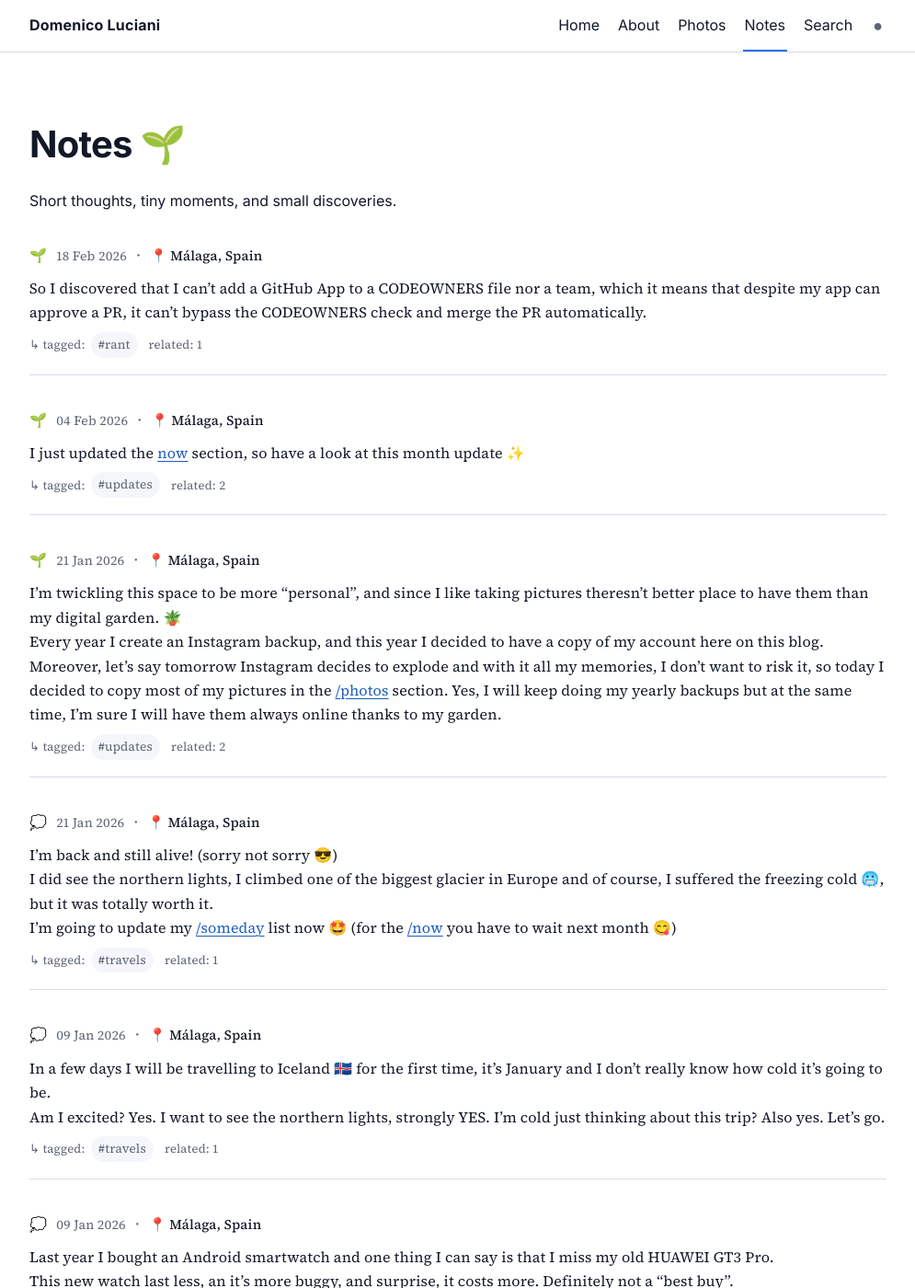
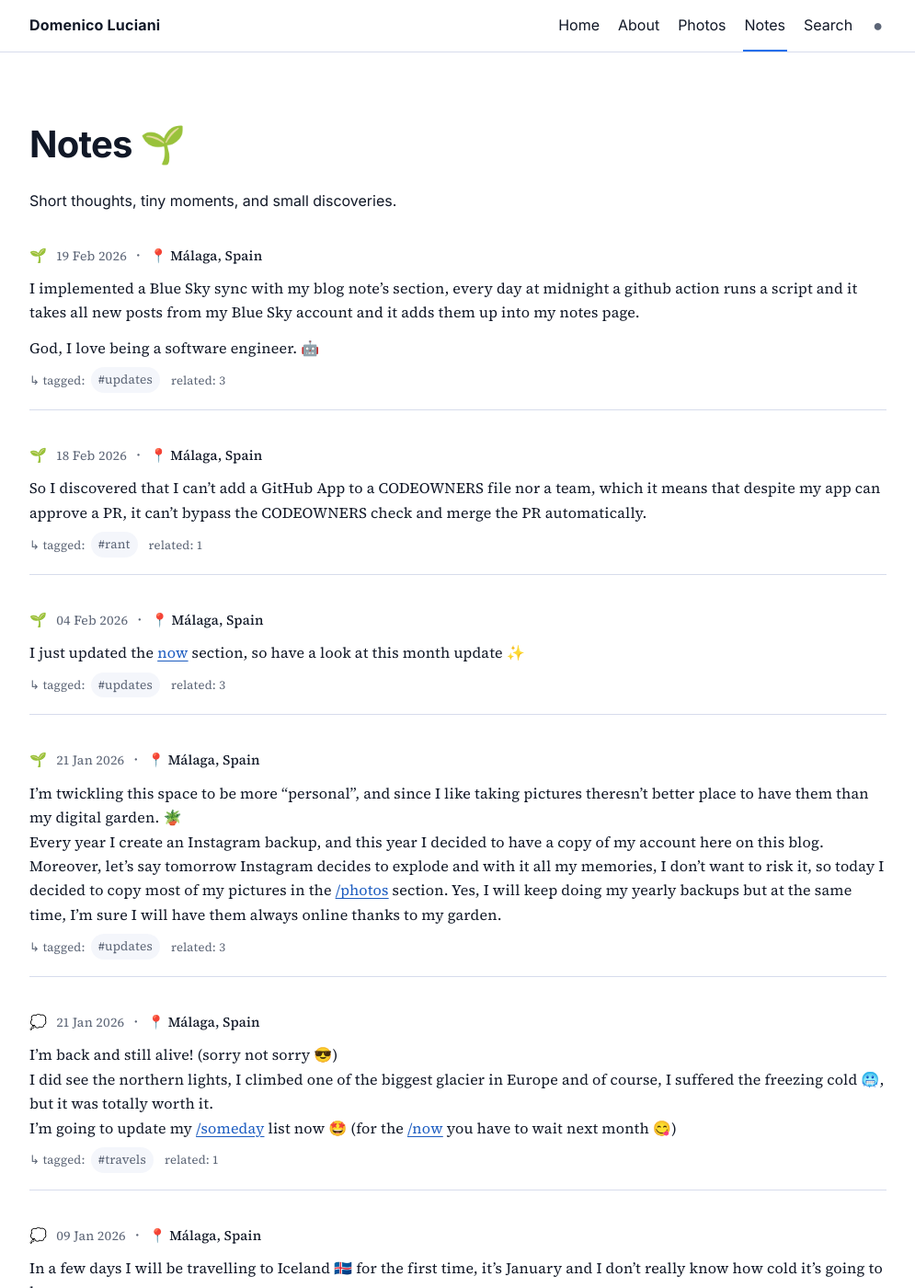
Before and after one commit to dlion/domenicoluciani, a Jekyll site: the page built from notes.md, in a window 1280 px wide and 1400 px high. Shown: the whole window at 92% size, without its empty margins (142-1137 px from the left). Built offline with Jekyll 4.4.1, drawn with Linux system fonts in a browser that asks for light colours; comment, search, counter and statistics services are not loaded.

Commit message:
chore(notes): sync from Bluesky

```diff
--- a/_data/notes.yml
+++ b/_data/notes.yml
@@ -1,3 +1,13 @@
+- id: 'bsky-3mf6e5nea4s22'
+  date: 2026-02-19
+  mood: "🌱"
+  tags:
+    - updates
+  content: |
+    I implemented a Blue Sky sync with my blog note's section, every day at midnight a github action runs a script and it takes all new posts from my Blue Sky account and it adds them up into my notes page.
+
+    God, I love being a software engineer. 🤖
+
 - id: 'bsky-3mf632znvis23'
   date: 2026-02-18
   mood: "🌱"
```
